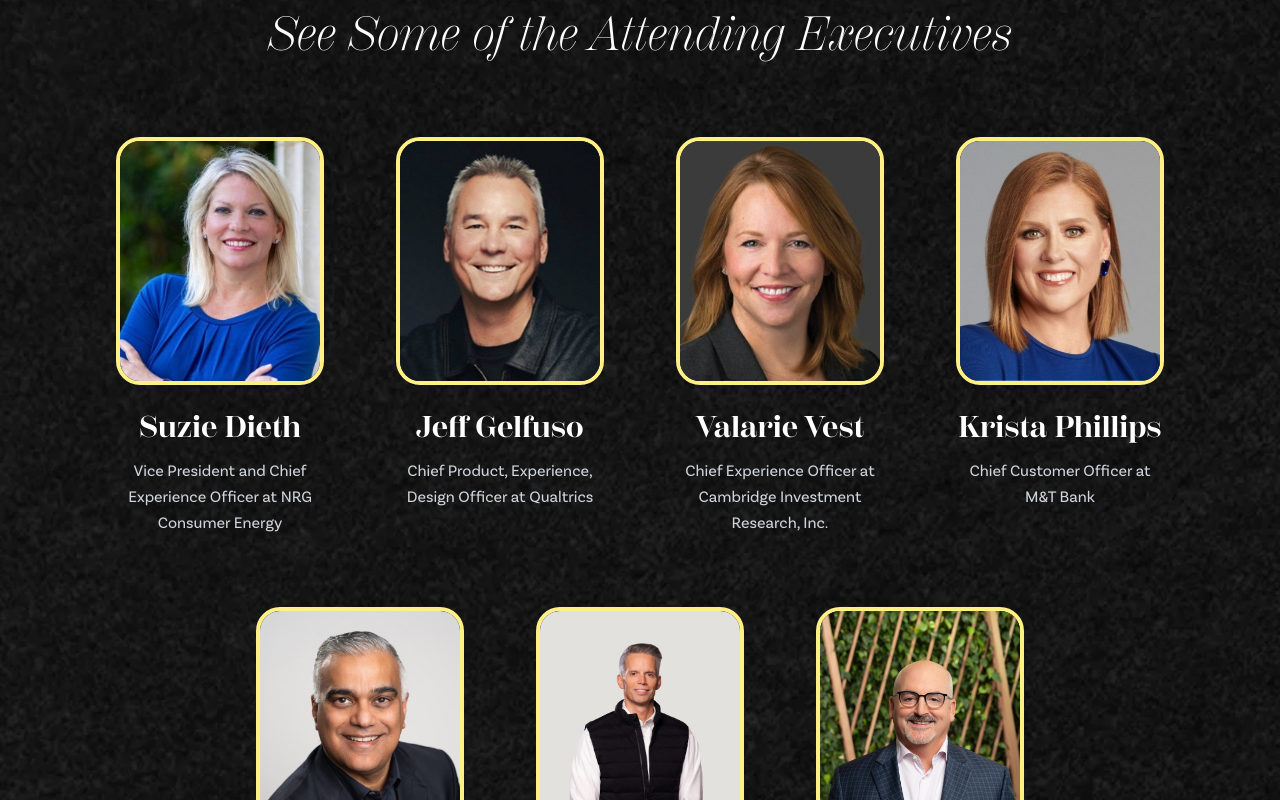
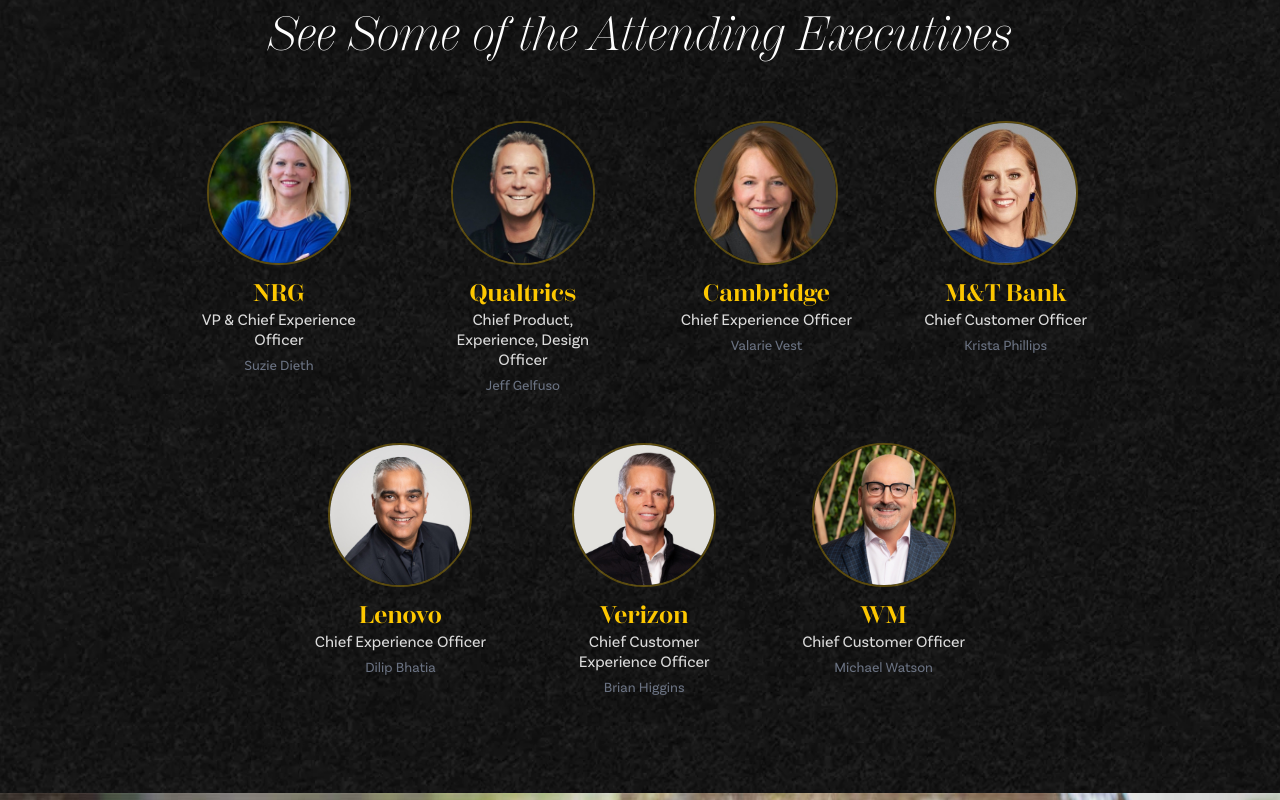
Before and after one commit to sohanuzzaman/CXO, a Next.js app: page / in a window 1280 px wide. Shown: the part 2760-3560 px from the top of the page. Built offline with nearby package versions, Linux system fonts and the light colour scheme.

Commit message:
feat: Update executive cards with new images and improved layout for better presentation

```diff
--- a/src/app/page.tsx
+++ b/src/app/page.tsx
@@ -343,140 +343,173 @@
           <h2 className="text-2xl sm:text-3xl md:text-4xl lg:text-5xl font-light italic mb-8 sm:mb-12 lg:mb-16 animate-in fade-in-50 slide-in-from-bottom duration-1000 delay-500">
             See Some of the Attending Executives
           </h2>
-          <div className="flex flex-wrap justify-center gap-8 sm:gap-10 lg:gap-8 xl:gap-10 px-4 sm:px-6 lg:px-8 max-w-7xl mx-auto">
+          <div className="flex flex-col items-center gap-12 px-4 sm:px-6 lg:px-8 max-w-7xl mx-auto">
+            {/* Top Row - 4 items */}
+            <div className="flex flex-wrap justify-center gap-8 sm:gap-10 lg:gap-12 xl:gap-16 w-full">
             {/* Card 1 */}
-            <div className="flex flex-col items-center text-center group hover:scale-105 transition-all duration-500 animate-in fade-in-50 slide-in-from-left delay-700 p-4 w-full sm:w-auto sm:min-w-[200px] sm:max-w-[240px]">
-              <div className="relative overflow-hidden rounded-2xl sm:rounded-3xl mb-4 sm:mb-6 group-hover:shadow-2xl transition-shadow duration-500 border-4 border-yellow-200 mx-auto focus-within:ring-4 focus-within:ring-yellow-400 focus-within:ring-opacity-50 w-fit">
+            <div className="flex flex-col items-center text-center group transition-all duration-500 animate-in fade-in-50 slide-in-from-left delay-700 w-full sm:w-auto sm:max-w-[180px]">
+              <div className="relative overflow-hidden rounded-full mb-4 group-hover:shadow-2xl transition-shadow duration-500 border-2 border-yellow-400/30 group-hover:border-yellow-400 mx-auto w-28 h-28 sm:w-32 sm:h-32 lg:w-36 lg:h-36">
                 <Image
                   src="/img/suzie.png"
                   alt="Portrait of Suzie Dieth, Vice President and Chief Experience Officer at NRG Consumer Energy"
-                  className="w-48 h-48 sm:w-56 sm:h-56 lg:w-60 lg:h-60 object-cover transition-transform duration-500 group-hover:scale-110"
-                  width={240}
-                  height={240}
+                  className="w-full h-full object-cover transition-transform duration-500 group-hover:scale-110"
+                  width={144}
+                  height={144}
                 />
-                <div className="absolute inset-0 bg-gradient-to-t from-black/20 to-transparent opacity-0 group-hover:opacity-100 transition-opacity duration-500"></div>
               </div>
-              <h3 className="text-xl sm:text-2xl lg:text-3xl font-bold text-white mb-2 sm:mb-3 group-hover:text-yellow-400 transition-colors duration-300">
+              <div className="space-y-1">
+                <h3 className="text-lg sm:text-xl lg:text-2xl font-bold text-yellow-400 leading-none group-hover:scale-105 transition-transform duration-300">
+                  NRG
+                </h3>
+                <p className="text-xs sm:text-sm lg:text-base font-medium text-white/85 leading-tight px-1">
+                  VP & Chief Experience Officer
+                </p>
+                <p className="text-sm font-light text-gray-500 pt-0.5">
                   Suzie Dieth
-              </h3>
-              <p className="text-sm sm:text-base text-gray-300 leading-relaxed max-w-xs mx-auto group-hover:text-gray-100 transition-colors duration-300">
-                Vice President and Chief Experience Officer at NRG Consumer
-                Energy
                 </p>
               </div>
+            </div>
             {/* Card 2 */}
-            <div className="flex flex-col items-center text-center group hover:scale-105 transition-all duration-500 animate-in fade-in-50 slide-in-from-bottom delay-900 p-4 w-full sm:w-auto sm:min-w-[200px] sm:max-w-[240px]">
-              <div className="relative overflow-hidden rounded-2xl sm:rounded-3xl mb-4 sm:mb-6 group-hover:shadow-2xl transition-shadow duration-500 border-4 border-yellow-200 mx-auto focus-within:ring-4 focus-within:ring-yellow-400 focus-within:ring-opacity-50 w-fit">
+            <div className="flex flex-col items-center text-center group transition-all duration-500 animate-in fade-in-50 slide-in-from-bottom delay-900 w-full sm:w-auto sm:max-w-[180px]">
+              <div className="relative overflow-hidden rounded-full mb-4 group-hover:shadow-2xl transition-shadow duration-500 border-2 border-yellow-400/30 group-hover:border-yellow-400 mx-auto w-28 h-28 sm:w-32 sm:h-32 lg:w-36 lg:h-36">
                 <Image
                   src="/img/jeff.png"
                   alt="Portrait of Jeff Gelfuso, Chief Product, Experience, Design Officer at Qualtrics"
-                  className="w-48 h-48 sm:w-56 sm:h-56 lg:w-60 lg:h-60 object-cover transition-transform duration-500 group-hover:scale-110"
-                  width={240}
-                  height={240}
+                  className="w-full h-full object-cover transition-transform duration-500 group-hover:scale-110"
+                  width={144}
+                  height={144}
                 />
-                <div className="absolute inset-0 bg-gradient-to-t from-black/20 to-transparent opacity-0 group-hover:opacity-100 transition-opacity duration-500"></div>
               </div>
-              <h3 className="text-xl sm:text-2xl lg:text-3xl font-bold text-white mb-2 sm:mb-3 group-hover:text-yellow-400 transition-colors duration-300">
+              <div className="space-y-1">
+                <h3 className="text-lg sm:text-xl lg:text-2xl font-bold text-yellow-400 leading-none group-hover:scale-105 transition-transform duration-300">
+                  Qualtrics
+                </h3>
+                <p className="text-xs sm:text-sm lg:text-base font-medium text-white/85 leading-tight px-1">
+                  Chief Product, Experience, Design Officer
+                </p>
+                <p className="text-sm font-light text-gray-500 pt-0.5">
                   Jeff Gelfuso
-              </h3>
-              <p className="text-sm sm:text-base text-gray-300 leading-relaxed max-w-xs mx-auto group-hover:text-gray-100 transition-colors duration-300">
-                Chief Product, Experience, Design Officer at Qualtrics
                 </p>
               </div>
+            </div>
             {/* Card 3 */}
-            <div className="flex flex-col items-center text-center group hover:scale-105 transition-all duration-500 animate-in fade-in-50 slide-in-from-right delay-[1100ms] p-4 w-full sm:w-auto sm:min-w-[200px] sm:max-w-[240px]">
-              <div className="relative overflow-hidden rounded-2xl sm:rounded-3xl mb-4 sm:mb-6 group-hover:shadow-2xl transition-shadow duration-500 border-4 border-yellow-200 mx-auto focus-within:ring-4 focus-within:ring-yellow-400 focus-within:ring-opacity-50 w-fit">
+            <div className="flex flex-col items-center text-center group transition-all duration-500 animate-in fade-in-50 slide-in-from-right delay-[1100ms] w-full sm:w-auto sm:max-w-[180px]">
+              <div className="relative overflow-hidden rounded-full mb-4 group-hover:shadow-2xl transition-shadow duration-500 border-2 border-yellow-400/30 group-hover:border-yellow-400 mx-auto w-28 h-28 sm:w-32 sm:h-32 lg:w-36 lg:h-36">
                 <Image
                   src="/img/valarie.png"
                   alt="Portrait of Valarie Vest, Chief Experience Officer at Cambridge Investment Research, Inc."
-                  className="w-48 h-48 sm:w-56 sm:h-56 lg:w-60 lg:h-60 object-cover transition-transform duration-500 group-hover:scale-110"
-                  width={240}
-                  height={240}
+                  className="w-full h-full object-cover transition-transform duration-500 group-hover:scale-110"
+                  width={144}
+                  height={144}
                 />
-                <div className="absolute inset-0 bg-gradient-to-t from-black/20 to-transparent opacity-0 group-hover:opacity-100 transition-opacity duration-500"></div>
               </div>
-              <h3 className="text-xl sm:text-2xl lg:text-3xl font-bold text-white mb-2 sm:mb-3 group-hover:text-yellow-400 transition-colors duration-300">
+              <div className="space-y-1">
+                <h3 className="text-lg sm:text-xl lg:text-2xl font-bold text-yellow-400 leading-none group-hover:scale-105 transition-transform duration-300">
+                  Cambridge
+                </h3>
+                <p className="text-xs sm:text-sm lg:text-base font-medium text-white/85 leading-tight px-1">
+                  Chief Experience Officer
+                </p>
+                <p className="text-sm font-light text-gray-500 pt-0.5">
                   Valarie Vest
-              </h3>
-              <p className="text-sm sm:text-base text-gray-300 leading-relaxed max-w-xs mx-auto group-hover:text-gray-100 transition-colors duration-300">
-                Chief Experience Officer at Cambridge Investment Research, Inc.
                 </p>
               </div>
+            </div>
             {/* Card 4 */}
-            <div className="flex flex-col items-center text-center group hover:scale-105 transition-all duration-500 animate-in fade-in-50 slide-in-from-right delay-[1300ms] p-4 w-full sm:w-auto sm:min-w-[200px] sm:max-w-[240px]">
-              <div className="relative overflow-hidden rounded-2xl sm:rounded-3xl mb-4 sm:mb-6 group-hover:shadow-2xl transition-shadow duration-500 border-4 border-yellow-200 mx-auto focus-within:ring-4 focus-within:ring-yellow-400 focus-within:ring-opacity-50 w-fit">
+            <div className="flex flex-col items-center text-center group transition-all duration-500 animate-in fade-in-50 slide-in-from-right delay-[1300ms] w-full sm:w-auto sm:max-w-[180px]">
+              <div className="relative overflow-hidden rounded-full mb-4 group-hover:shadow-2xl transition-shadow duration-500 border-2 border-yellow-400/30 group-hover:border-yellow-400 mx-auto w-28 h-28 sm:w-32 sm:h-32 lg:w-36 lg:h-36">
                 <Image
                   src="/img/Chief Customer Officer at M&T Bank.jpg"
                   alt="Portrait of Krista Phillips, Chief Customer Officer at M&T Bank"
-                  className="w-48 h-48 sm:w-56 sm:h-56 lg:w-60 lg:h-60 object-cover transition-transform duration-500 group-hover:scale-110"
-                  width={240}
-                  height={240}
+                  className="w-full h-full object-cover transition-transform duration-500 group-hover:scale-110"
+                  width={144}
+                  height={144}
                 />
-                <div className="absolute inset-0 bg-gradient-to-t from-black/20 to-transparent opacity-0 group-hover:opacity-100 transition-opacity duration-500"></div>
               </div>
-              <h3 className="text-xl sm:text-2xl lg:text-3xl font-bold text-white mb-2 sm:mb-3 group-hover:text-yellow-400 transition-colors duration-300">
+              <div className="space-y-1">
+                <h3 className="text-lg sm:text-xl lg:text-2xl font-bold text-yellow-400 leading-none group-hover:scale-105 transition-transform duration-300">
+                  M&T Bank
+                </h3>
+                <p className="text-xs sm:text-sm lg:text-base font-medium text-white/85 leading-tight px-1">
+                  Chief Customer Officer
+                </p>
+                <p className="text-sm font-light text-gray-500 pt-0.5">
                   Krista Phillips
-              </h3>
-              <p className="text-sm sm:text-base text-gray-300 leading-relaxed max-w-xs mx-auto group-hover:text-gray-100 transition-colors duration-300">
-                Chief Customer Officer at M&T Bank
                 </p>
               </div>
+            </div>
+            </div>
+            {/* Bottom Row - 3 items */}
+            <div className="flex flex-wrap justify-center gap-8 sm:gap-10 lg:gap-12 xl:gap-16 w-full">
             {/* Card 5 */}
-            <div className="flex flex-col items-center text-center group hover:scale-105 transition-all duration-500 animate-in fade-in-50 slide-in-from-right delay-[1500ms] p-4 w-full sm:w-auto sm:min-w-[200px] sm:max-w-[240px]">
-              <div className="relative overflow-hidden rounded-2xl sm:rounded-3xl mb-4 sm:mb-6 group-hover:shadow-2xl transition-shadow duration-500 border-4 border-yellow-200 mx-auto focus-within:ring-4 focus-within:ring-yellow-400 focus-within:ring-opacity-50 w-fit">
+            <div className="flex flex-col items-center text-center group transition-all duration-500 animate-in fade-in-50 slide-in-from-right delay-[1500ms] w-full sm:w-auto sm:max-w-[180px]">
+              <div className="relative overflow-hidden rounded-full mb-4 group-hover:shadow-2xl transition-shadow duration-500 border-2 border-yellow-400/30 group-hover:border-yellow-400 mx-auto w-28 h-28 sm:w-32 sm:h-32 lg:w-36 lg:h-36">
                 <Image
                   src="/img/Chief Experience Officer at Lenovo.jpg"
                   alt="Portrait of Dilip Bhatia, Chief Experience Officer at Lenovo"
-                  className="w-48 h-48 sm:w-56 sm:h-56 lg:w-60 lg:h-60 object-cover transition-transform duration-500 group-hover:scale-110"
-                  width={240}
-                  height={240}
+                  className="w-full h-full object-cover transition-transform duration-500 group-hover:scale-110"
+                  width={144}
+                  height={144}
                 />
-                <div className="absolute inset-0 bg-gradient-to-t from-black/20 to-transparent opacity-0 group-hover:opacity-100 transition-opacity duration-500"></div>
               </div>
-              <h3 className="text-xl sm:text-2xl lg:text-3xl font-bold text-white mb-2 sm:mb-3 group-hover:text-yellow-400 transition-colors duration-300">
+              <div className="space-y-1">
+                <h3 className="text-lg sm:text-xl lg:text-2xl font-bold text-yellow-400 leading-none group-hover:scale-105 transition-transform duration-300">
+                  Lenovo
+                </h3>
+                <p className="text-xs sm:text-sm lg:text-base font-medium text-white/85 leading-tight px-1">
+                  Chief Experience Officer
+                </p>
+                <p className="text-sm font-light text-gray-500 pt-0.5">
                   Dilip Bhatia
-              </h3>
-              <p className="text-sm sm:text-base text-gray-300 leading-relaxed max-w-xs mx-auto group-hover:text-gray-100 transition-colors duration-300">
-                Chief Experience Officer at Lenovo
                 </p>
               </div>
+            </div>
             {/* Card 6 */}
-            <div className="flex flex-col items-center text-center group hover:scale-105 transition-all duration-500 animate-in fade-in-50 slide-in-from-right delay-[1700ms] p-4 w-full sm:w-auto sm:min-w-[200px] sm:max-w-[240px]">
-              <div className="relative overflow-hidden rounded-2xl sm:rounded-3xl mb-4 sm:mb-6 group-hover:shadow-2xl transition-shadow duration-500 border-4 border-yellow-200 mx-auto focus-within:ring-4 focus-within:ring-yellow-400 focus-within:ring-opacity-50 w-fit">
+            <div className="flex flex-col items-center text-center group transition-all duration-500 animate-in fade-in-50 slide-in-from-right delay-[1700ms] w-full sm:w-auto sm:max-w-[180px]">
+              <div className="relative overflow-hidden rounded-full mb-4 group-hover:shadow-2xl transition-shadow duration-500 border-2 border-yellow-400/30 group-hover:border-yellow-400 mx-auto w-28 h-28 sm:w-32 sm:h-32 lg:w-36 lg:h-36">
                 <Image
                   src="/img/Brian Higgins.jpeg"
                   alt="Portrait of Brian Higgins, Chief Customer Experience Officer at Verizon"
-                  className="w-48 h-48 sm:w-56 sm:h-56 lg:w-60 lg:h-60 object-cover transition-transform duration-500 group-hover:scale-110"
-                  width={240}
-                  height={240}
+                  className="w-full h-full object-cover transition-transform duration-500 group-hover:scale-110"
+                  width={144}
+                  height={144}
                 />
-                <div className="absolute inset-0 bg-gradient-to-t from-black/20 to-transparent opacity-0 group-hover:opacity-100 transition-opacity duration-500"></div>
               </div>
-              <h3 className="text-xl sm:text-2xl lg:text-3xl font-bold text-white mb-2 sm:mb-3 group-hover:text-yellow-400 transition-colors duration-300">
+              <div className="space-y-1">
+                <h3 className="text-lg sm:text-xl lg:text-2xl font-bold text-yellow-400 leading-none group-hover:scale-105 transition-transform duration-300">
+                  Verizon
+                </h3>
+                <p className="text-xs sm:text-sm lg:text-base font-medium text-white/85 leading-tight px-1">
+                  Chief Customer Experience Officer
+                </p>
+                <p className="text-sm font-light text-gray-500 pt-0.5">
                   Brian Higgins
-              </h3>
-              <p className="text-sm sm:text-base text-gray-300 leading-relaxed max-w-xs mx-auto group-hover:text-gray-100 transition-colors duration-300">
-                Chief Customer Experience Officer at Verizon
                 </p>
               </div>
+            </div>
             {/* Card 7 */}
-            <div className="flex flex-col items-center text-center group hover:scale-105 transition-all duration-500 animate-in fade-in-50 slide-in-from-right delay-[1900ms] p-4 w-full sm:w-auto sm:min-w-[200px] sm:max-w-[240px]">
-              <div className="relative overflow-hidden rounded-2xl sm:rounded-3xl mb-4 sm:mb-6 group-hover:shadow-2xl transition-shadow duration-500 border-4 border-yellow-200 mx-auto focus-within:ring-4 focus-within:ring-yellow-400 focus-within:ring-opacity-50 w-fit">
+            <div className="flex flex-col items-center text-center group transition-all duration-500 animate-in fade-in-50 slide-in-from-right delay-[1900ms] w-full sm:w-auto sm:max-w-[180px]">
+              <div className="relative overflow-hidden rounded-full mb-4 group-hover:shadow-2xl transition-shadow duration-500 border-2 border-yellow-400/30 group-hover:border-yellow-400 mx-auto w-28 h-28 sm:w-32 sm:h-32 lg:w-36 lg:h-36">
                 <Image
                   src="/img/Michael Watson.jpeg"
                   alt="Portrait of Michael Watson, Chief Customer Officer at WM"
-                  className="w-48 h-48 sm:w-56 sm:h-56 lg:w-60 lg:h-60 object-cover transition-transform duration-500 group-hover:scale-110"
-                  width={240}
-                  height={240}
+                  className="w-full h-full object-cover transition-transform duration-500 group-hover:scale-110"
+                  width={144}
+                  height={144}
                 />
-                <div className="absolute inset-0 bg-gradient-to-t from-black/20 to-transparent opacity-0 group-hover:opacity-100 transition-opacity duration-500"></div>
               </div>
-              <h3 className="text-xl sm:text-2xl lg:text-3xl font-bold text-white mb-2 sm:mb-3 group-hover:text-yellow-400 transition-colors duration-300">
+              <div className="space-y-1">
+                <h3 className="text-lg sm:text-xl lg:text-2xl font-bold text-yellow-400 leading-none group-hover:scale-105 transition-transform duration-300">
+                  WM
+                </h3>
+                <p className="text-xs sm:text-sm lg:text-base font-medium text-white/85 leading-tight px-1">
+                  Chief Customer Officer
+                </p>
+                <p className="text-sm font-light text-gray-500 pt-0.5">
                   Michael Watson
-              </h3>
-              <p className="text-sm sm:text-base text-gray-300 leading-relaxed max-w-xs mx-auto group-hover:text-gray-100 transition-colors duration-300">
-                Chief Customer Officer at WM
                 </p>
+              </div>
+            </div>
             </div>
           </div>
         </div>
```
Also changed, not shown: public/img/Brian Higgins.jpeg, public/img/Michael Watson.jpeg. Lines whose indentation alone changed are shown as unchanged.
